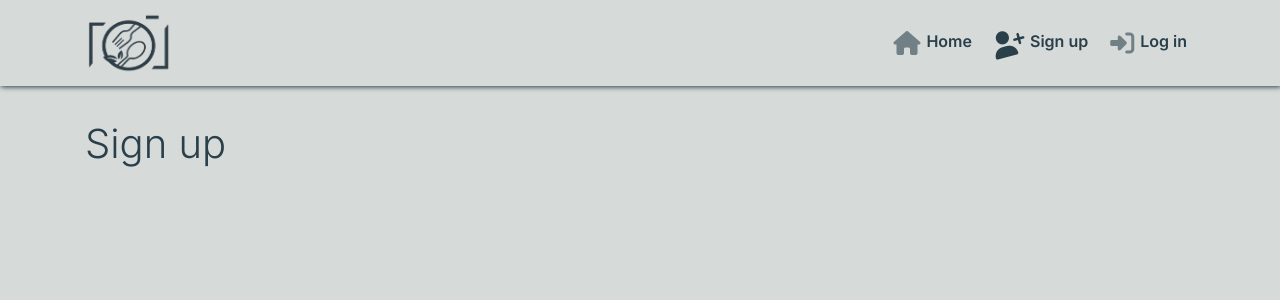
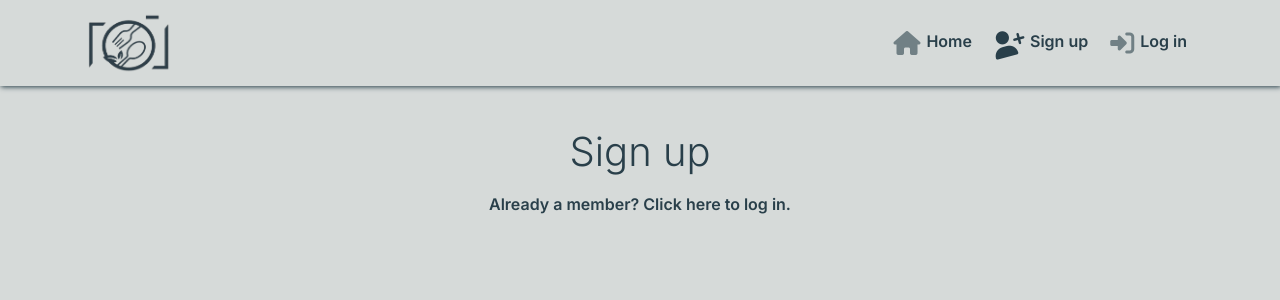
Before and after one commit to aleksandracodes/CI_PP5_Snapfood, a React (Create React App) app: page /signup in a window 1280 px wide. Shown: the top 300 px of the page. Built offline with nearby package versions, Linux system fonts and the light colour scheme.

Commit message:
Add template sign up page

```diff
--- a/src/App.js
+++ b/src/App.js
@@ -3,6 +3,8 @@ import NavBar from './components/NavBar';
 import Container from 'react-bootstrap/Container';
 import { Route, Switch } from 'react-router-dom';
 import Landing from './components/Landing';
+import "./api/axiosDefaults";
+import SignUpForm from './pages/auth/SignUpForm';
 
 function App() {
   return (
@@ -11,7 +13,7 @@ function App() {
         <Container className={styles.Body}>
           <Switch>
             <Route exact path="/" render={() => <Landing />} />
-            <Route exact path="/signup" render={() => <h1>Sign up</h1>} />
+            <Route exact path="/signup" render={() => <SignUpForm />} />
             <Route exact path="/login" render={() => <h1>Log in</h1>} />
             <Route render={()=><h3>Ooops, this page was not found!</h3>} />
           </Switch>
--- /dev/null
+++ b/src/pages/auth/SignUpForm.js
@@ -0,0 +1,28 @@
+import React from "react";
+import { Link } from "react-router-dom";
+
+import styles from "../../styles/SignInUpForm.module.css";
+
+import { Col, Row, Container } from "react-bootstrap";
+
+const SignUpForm = () => {
+  return (
+    <Row className="text-center">
+    <Col className="my-auto py-2 p-md-2" >
+        <Container>
+          <h1>Sign up</h1>
+
+            {/* sign up form will go here */}
+
+        </Container>
+        <Container className="mt-3">
+          <Link to="/login">
+            Already a member? Click <span>here</span> to log in.
+          </Link>
+        </Container>
+      </Col>
+    </Row>
+  );
+};
+
+export default SignUpForm;
```
Also changed, not shown: src/styles/SignInUpForm.module.css (added).
